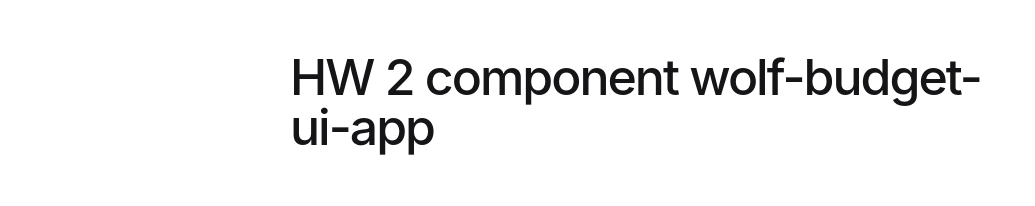
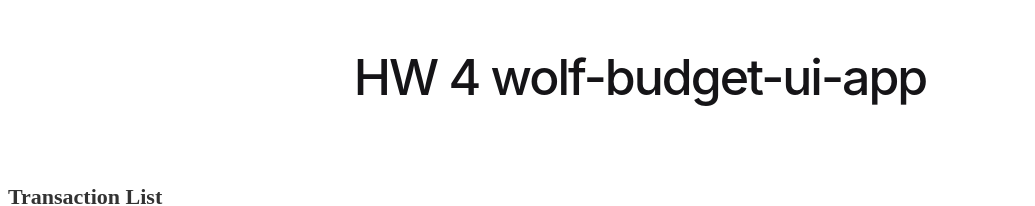
Before and after one commit to WSU-kduncan/cs4900-ui-wolf-of-wright-street, an Angular app in the folder wolf-budget-ui-app/: page /transactions in a window 1280 px wide. Shown: the top 206 px of the page, without its empty margins (0-1035 px from the left). Built offline with nearby package versions, Linux system fonts and the light colour scheme; no server answers.

Commit message:
changed title to HW4

```diff
--- a/wolf-budget-ui-app/src/app/app.component.html
+++ b/wolf-budget-ui-app/src/app/app.component.html
@@ -181,7 +181,7 @@
   <div class="content">
     <div class="left-side">
 
-      <h1>HW 2 component {{ title }}</h1>
+      <h1>HW 4 {{ title }}</h1>
       <!-- <app-edit-transaction></app-edit-transaction> -->
     </div>
 
```
